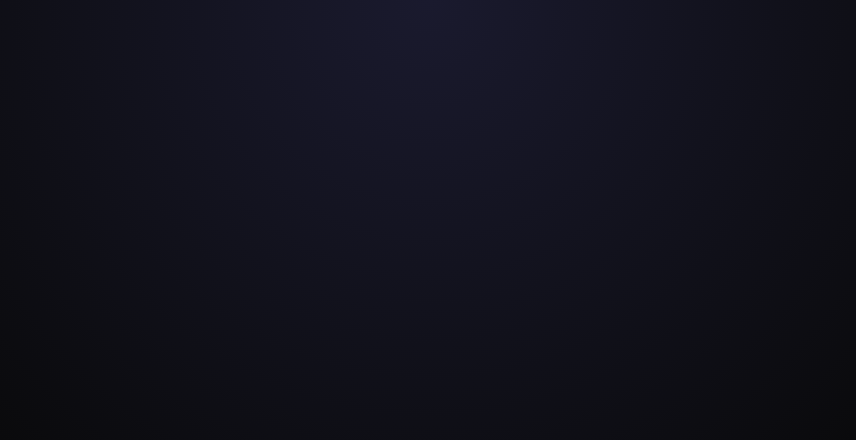
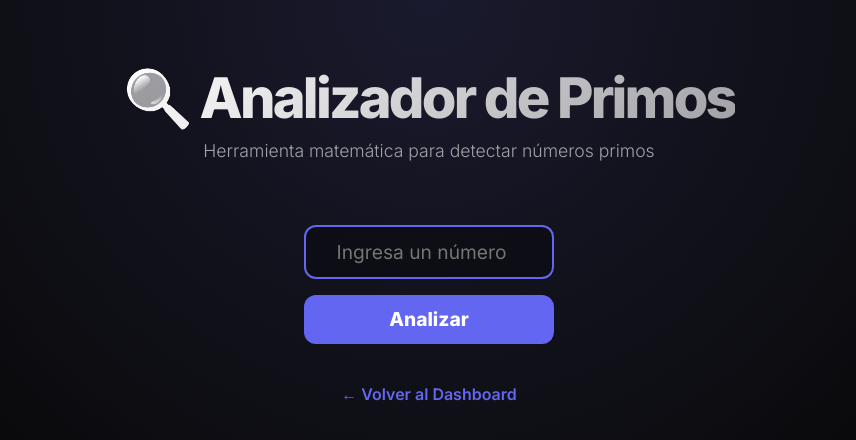
Before and after one commit to salasormenogericaldair01-cell/OpenLogic, a React (Vite) app in the folder OpenProject_Beta/: page /primos in a window 1280 px wide. Before the commit this address had no page. Shown: the top 440 px of the page, without its empty margins (211-1067 px from the left). Built offline with nearby package versions, Linux system fonts and the light colour scheme.

Commit message:
Se agrego la interfaz de num primos

```diff
--- a/OpenProject_Beta/src/main.tsx
+++ b/OpenProject_Beta/src/main.tsx
@@ -5,6 +5,7 @@ import './index.css'
 import App from './App.tsx'
 import Contador from './pages/Contador.tsx'
 import Operaciones from './pages/Operaciones_basicas.tsx' // ← agregar
+import Primos from './pages/Primos.tsx'
 
 createRoot(document.getElementById('root')!).render(
   <StrictMode>
@@ -13,6 +14,7 @@ createRoot(document.getElementById('root')!).render(
         <Route path="/" element={<App />} />
         <Route path="/contador" element={<Contador />} />
         <Route path="/operaciones" element={<Operaciones />} /> {/* ← agregar */}
+        <Route path="/primos" element={<Primos />} />
       </Routes>
     </BrowserRouter>
   </StrictMode>,
--- /dev/null
+++ b/OpenProject_Beta/src/pages/Primos.tsx
@@ -0,0 +1,85 @@
+import { useState } from 'react'
+
+export default function Primos() {
+  const [num, setNum] = useState('')
+  const [resultado, setResultado] = useState<string | null>(null)
+
+  const analizarPrimo = () => {
+    const n = parseInt(num)
+    if (isNaN(n)) {
+      setResultado('⚠️ Ingresa un número válido')
+      return
+    }
+    if (n <= 1) {
+      setResultado(`❌ ${n} no es un número primo`)
+      return
+    }
+    if (n <= 3) {
+      setResultado(`✅ ${n} es un número primo`)
+      return
+    }
+    if (n % 2 === 0 || n % 3 === 0) {
+      setResultado(`❌ ${n} no es un número primo`)
+      return
+    }
+    for (let i = 5; i * i <= n; i += 6) {
+      if (n % i === 0 || n % (i + 2) === 0) {
+        setResultado(`❌ ${n} no es un número primo`)
+        return
+      }
+    }
+    setResultado(`✅ ${n} es un número primo`)
+  }
+
+  return (
+    <div className="dashboard-container">
+      <header className="header">
+        <h1>🔍 Analizador de Primos</h1>
+        <p>Herramienta matemática para detectar números primos</p>
+      </header>
+
+      <div style={{ display: 'flex', flexDirection: 'column', alignItems: 'center', gap: '1.5rem', marginTop: '3rem' }}>
+
+        <div style={{ display: 'flex', gap: '1rem', flexDirection: 'column', alignItems: 'center' }}>
+          <input
+            type="number"
+            placeholder="Ingresa un número"
+            value={num}
+            onChange={(e) => setNum(e.target.value)}
+            style={{
+              padding: '0.8rem 1rem', fontSize: '1.2rem',
+              borderRadius: '12px', border: '2px solid var(--accent)',
+              width: '250px', textAlign: 'center'
+            }}
+          />
+          <button onClick={analizarPrimo} style={{
+            fontSize: '1.2rem', padding: '0.8rem 2rem',
+            borderRadius: '12px', border: 'none',
+            background: 'var(--accent)', color: 'white',
+            cursor: 'pointer', fontWeight: '700',
+            width: '100%'
+          }}>
+            Analizar
+          </button>
+        </div>
+
+        {resultado !== null && (
+          <div style={{
+            fontSize: '1.5rem', fontWeight: '700',
+            color: 'var(--accent)', background: 'var(--card-bg)',
+            borderRadius: '24px', padding: '1.5rem 3rem',
+            boxShadow: '0 4px 20px rgba(0,0,0,0.1)',
+            textAlign: 'center'
+          }}>
+            {resultado}
+          </div>
+        )}
+
+        <a href="/" style={{
+          marginTop: '1rem', color: 'var(--accent)',
+          textDecoration: 'none', fontWeight: '600'
+        }}>← Volver al Dashboard</a>
+      </div>
+    </div>
+  )
+}
```
